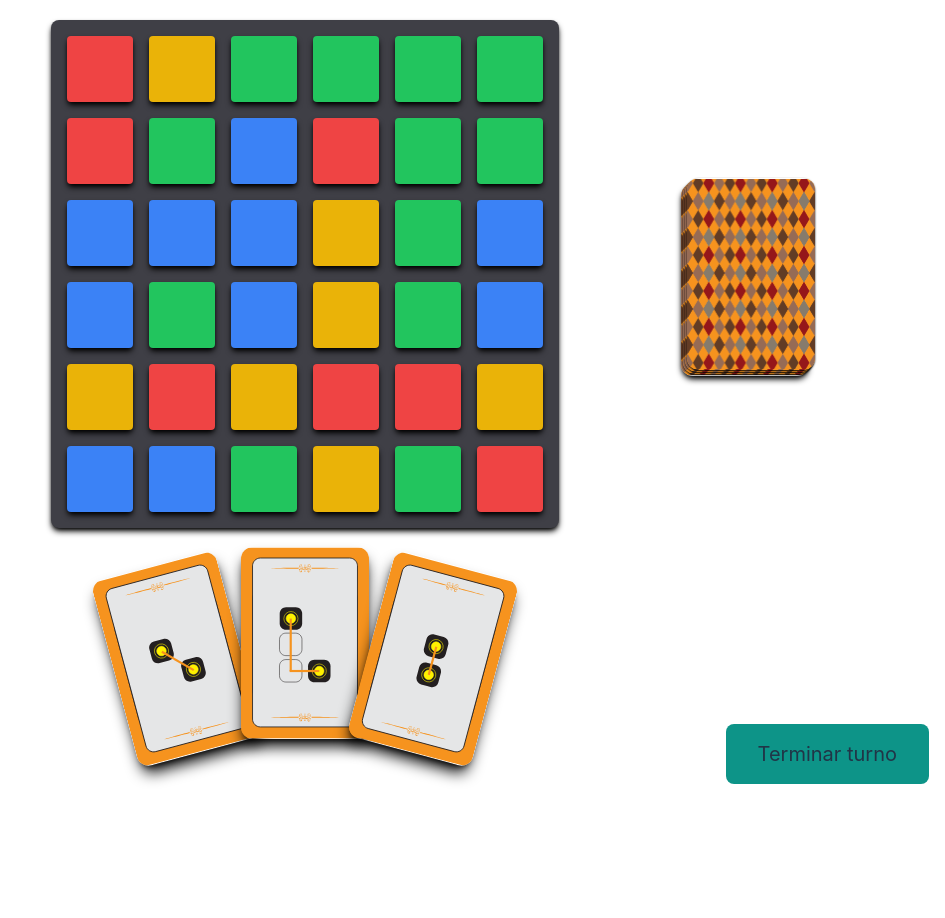
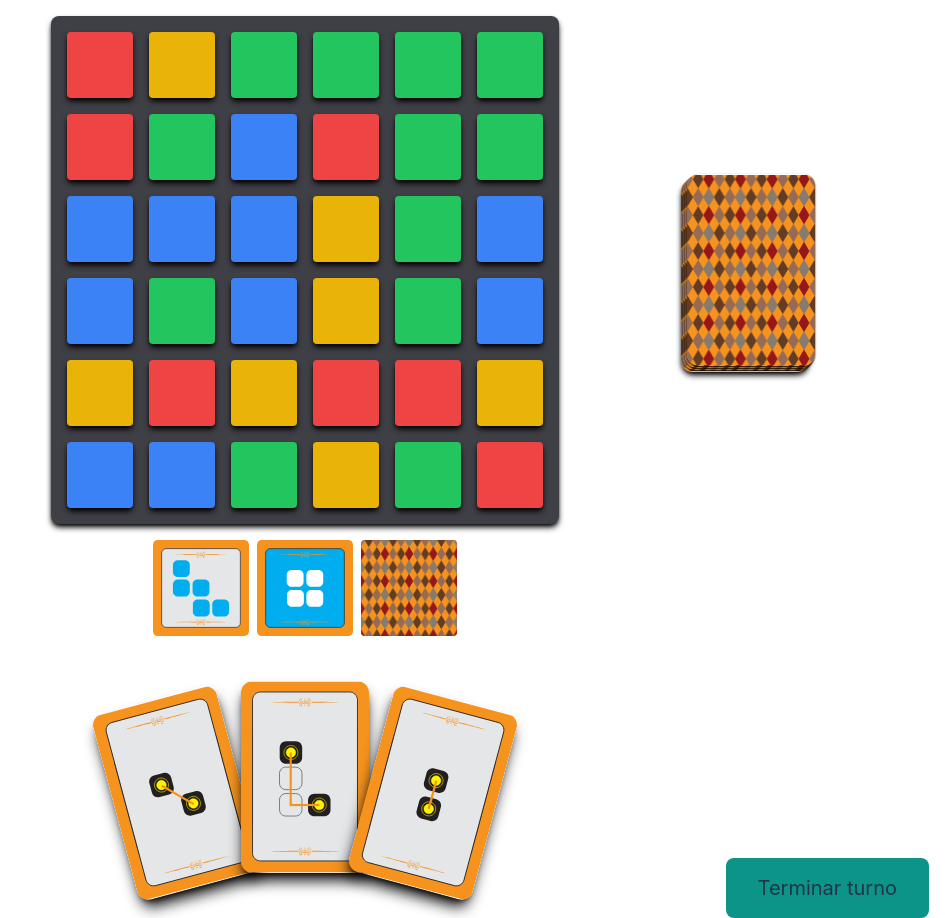
Before and after one commit to achaval-tomas/ingsoft-proyecto, a React (Vite) app: page /play in a window 1280 px wide. Shown: the whole page, without its empty margins (335-1280 px from the left). Before the commit the page ends 800 px from the top, so only its background shows below. Built offline with nearby package versions, Linux system fonts and the light colour scheme.

Commit message:
SCRUM-19 Add shape cards to game layout

```diff
--- a/src/containers/Game/Game.tsx
+++ b/src/containers/Game/Game.tsx
@@ -2,15 +2,18 @@ import { useMemo } from "react";
 import { intToColor } from "../../domain/Color";
 import GameLayout from "./GameLayout";
 import { Movement } from "../../domain/Movement";
+import { Shape } from "../../domain/Shape";
 
 function Game() {
     const tiles = useMemo(() => Array.from({ length: 36 }, () => intToColor(Math.floor(Math.random() * 4))), []);
     const movements: [Movement, Movement, Movement] = ["diagonal-adjacent", "l-ccw", "straight-adjacent"];
+    const shapes: [Shape, Shape, Shape] = ["c-3", "b-1", "backside"]
 
     return (
         <GameLayout
             tiles={tiles}
             movements={movements}
+            shapes={shapes}
         />
     );
 }
--- a/src/containers/Game/GameLayout.tsx
+++ b/src/containers/Game/GameLayout.tsx
@@ -1,16 +1,19 @@
 import FilledButton from "../../components/FilledButton";
 import { Color } from "../../domain/Color";
 import { Movement } from "../../domain/Movement";
+import { Shape } from "../../domain/Shape";
 import Board from "./components/Board";
 import MovementCardDeck from "./components/MovementCardDeck";
 import MovementCardHand from "./components/MovementCardHand";
+import ShapeCardHand from "./components/ShapeCardHand";
 
 type GameLayoutProps = {
     tiles: Color[];
     movements: [Movement, Movement, Movement];
+    shapes: [Shape, Shape, Shape]
 };
 
-function GameLayout({ tiles, movements }: GameLayoutProps) {
+function GameLayout({ tiles, shapes, movements }: GameLayoutProps) {
     return (
         <div
             className="grid w-screen h-screen max-w-screen max-h-screen justify-center p-4"
@@ -26,10 +29,13 @@ function GameLayout({ tiles, movements }: GameLayoutProps) {
                     </div>
                 </div>
             </div>
-            <div className="row-start-2 col-start-1 justify-self-center self-end py-4">
+            <div className="row-start-2 col-start-1 justify-self-center pt-4">
+                <ShapeCardHand shapes={shapes} />
+            </div>
+            <div className="row-start-3 col-start-1 justify-self-center self-end py-4">
                 <MovementCardHand movements={movements} />
             </div>
-            <div className="row-start-2 col-start-1 justify-self-end self-end">
+            <div className="row-start-3 col-start-1 justify-self-end self-end">
                 <FilledButton className="text-xl" padding="px-8 py-4">Terminar turno</FilledButton>
             </div>
         </div>
```
